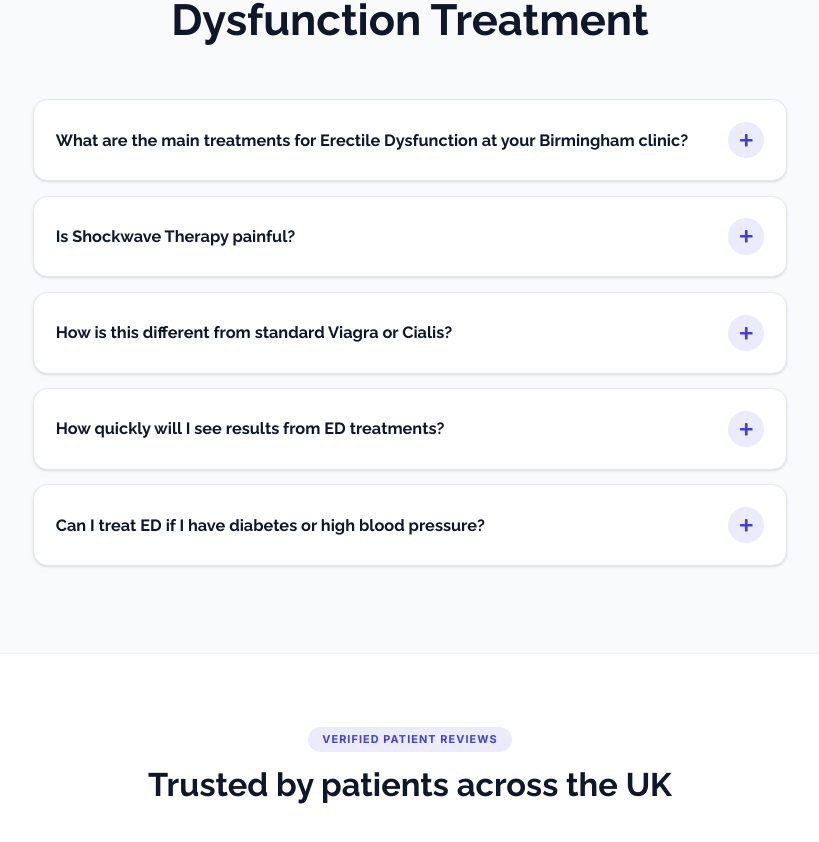
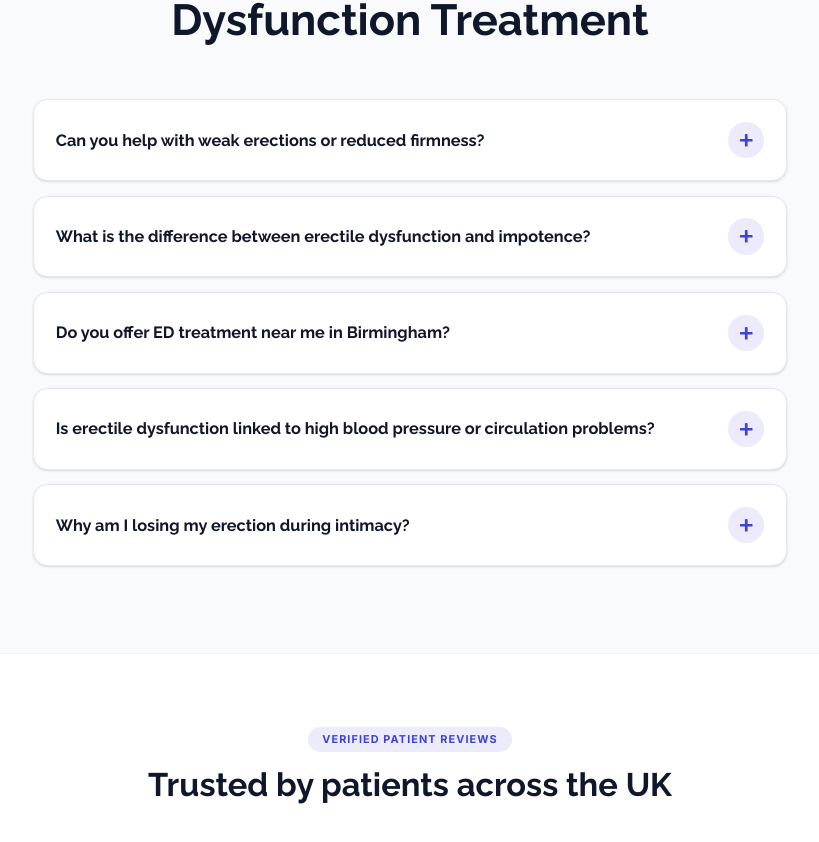
Before and after one commit to binithekid/Healing-PRP-Clinics-Preview, a Next.js app: page /birmingham/erectile-dysfunction in a window 1280 px wide. Shown: the part 7038-7880 px from the top of the page, without its empty margins (230-1049 px from the left). Built offline with nearby package versions, Linux system fonts and the light colour scheme.

Commit message:
Revise metadata and FAQs for ED treatment page
Updated metadata and FAQ content for erectile dysfunction page in Birmingham.

```diff
--- a/src/app/birmingham/erectile-dysfunction/page.tsx
+++ b/src/app/birmingham/erectile-dysfunction/page.tsx
@@ -7,19 +7,19 @@ const safeJsonLd = (obj: unknown) => JSON.stringify(obj).replace(/</g, "\\u003c"
 
 export const metadata: Metadata = {
   title: {
-    absolute: "Erectile Dysfunction Treatment Birmingham | Doctor-Led ED Clinic",
+    absolute: "Erectile Dysfunction Treatment Birmingham | Private ED Clinic",
   },
 
-  description:
-    "Private doctor-led erectile dysfunction treatment in Birmingham. Consultation for Shockwave Therapy, P-Shot and personalised ED treatment options in Edgbaston. Assessment required.",
+ description:
+  "Private erectile dysfunction treatment in Birmingham. Doctor-led ED and impotence assessment for weak erections, reduced firmness, difficulty maintaining erections and blood-flow related ED. Fees apply.",
   alternates: {
     canonical: "https://www.healing-prp.co.uk/birmingham/erectile-dysfunction",
   },
 
   openGraph: {
-    title: "Doctor-Led Erectile Dysfunction Treatment | Birmingham & Midlands",
+    title: "Erectile Dysfunction Treatment Birmingham | Private ED Clinic",
     description:
-      "Confidential, doctor-led ED treatments in Birmingham. Shockwave & PRP therapy. Conveniently serving Edgbaston, Solihull & Sutton Coldfield.",
+      "Private doctor-led ED and impotence assessment in Birmingham for weak erections, reduced firmness and difficulty maintaining erections. Serving Edgbaston, Solihull, Sutton Coldfield and the West Midlands.",
     url: "https://www.healing-prp.co.uk/birmingham/erectile-dysfunction",
     siteName: "Healing-PRP Clinics",
     locale: "en_GB",
@@ -36,8 +36,9 @@ export const metadata: Metadata = {
 
   twitter: {
     card: "summary_large_image",
-    title: "Doctor-Led Erectile Dysfunction Treatment | Birmingham",
-    description: "Confidential, doctor-led ED treatments in Birmingham. Shockwave & PRP therapy in Edgbaston.",
+    title: "Erectile Dysfunction Treatment Birmingham | Private ED Clinic",
+    description:
+      "Private ED and impotence assessment in Birmingham for weak erections, reduced firmness and difficulty maintaining erections. Doctor-led care. Fees apply.",
     images: ["/ed-doctor-consultation.webp"],
   },
 };
@@ -45,33 +46,33 @@ export const metadata: Metadata = {
 // --- SEO RICH FAQS (Birmingham & Midlands Focus) ---
 const faqs = [
   {
-    question: "What are the main treatments for Erectile Dysfunction at your Birmingham clinic?",
-    answer: "At our Birmingham clinic in Edgbaston, we offer a comprehensive, doctor-led approach to ED. This includes advanced regenerative options like Low-Intensity Shockwave Therapy and the P-Shot (PRP), as well as prescribing personalised medication for ED treatment tailored to your specific cardiovascular and metabolic profile.",
+  question: "Can you help with weak erections or reduced firmness?",
+  answer: "Yes. Men often seek help for weak erections, reduced firmness, trouble maintaining an erection, losing an erection during intimacy, or erections that feel less reliable than before. These symptoms can be linked to blood flow, hormones, medication, stress, lifestyle factors or other medical conditions. At our Birmingham clinic, suitability for treatment is assessed before any plan is recommended.",
   },
   {
-    question: "Is Shockwave Therapy painful?",
-    answer: "Most men visiting our West Midlands clinic find Shockwave Therapy very tolerable. You may feel a mild tapping sensation, but anaesthetic is not usually required. There is no downtime, allowing you to drive home to Solihull, Sutton Coldfield, or central Birmingham immediately after your session.",
+    question: "What is the difference between erectile dysfunction and impotence?",
+    answer: "Impotence is an older term often used to describe erectile dysfunction. Both usually refer to difficulty getting or maintaining an erection firm enough for satisfactory sexual activity. At Healing PRP Clinics Birmingham, we provide a doctor-led assessment to understand possible causes and discuss suitable private treatment options.",
   },
   {
-    question: "How is this different from standard Viagra or Cialis?",
-    answer: "Standard tablets only provide a temporary, symptom-based increase in blood flow. While we do prescribe personalised medication for ED treatment when appropriate, our core focus is on restorative therapies like Shockwave and PRP that aim to support long-term vascular function and tissue health.",
+    question: "Do you offer ED treatment near me in Birmingham?",
+    answer: "Healing PRP Clinics offers private doctor-led ED assessment in Edgbaston, Birmingham, serving men from Birmingham, Solihull, Harborne, Sutton Coldfield, Smethwick, Wolverhampton and the wider West Midlands. No GP referral is needed. Treatment options are discussed after consultation and suitability assessment.",
   },
   {
-    question: "How quickly will I see results from ED treatments?",
-    answer: "Tissue healing and vascular regeneration take time. While some men notice changes after just a few sessions, optimal improvements usually develop gradually in the weeks following your complete treatment course at our Birmingham clinic.",
+    question: "Is erectile dysfunction linked to high blood pressure or circulation problems?",
+    answer: "Yes. Erectile dysfunction can sometimes be linked to blood-flow problems, high blood pressure, diabetes, cholesterol, smoking or wider cardiovascular risk factors. A private ED consultation can help identify possible contributing factors and whether options such as shockwave therapy, blood tests, medication review or other treatments may be suitable.",
   },
   {
-    question: "Can I treat ED if I have diabetes or high blood pressure?",
-    answer: "Yes. Erectile dysfunction related to diabetes or vascular issues is incredibly common. During your private consultation at our Edgbaston clinic, our doctor will thoroughly assess your cardiovascular health and may recommend a combination of regenerative therapy alongside personalised medication for ED treatment.",
+    question: "Why am I losing my erection during intimacy?",
+    answer: "Losing an erection during intimacy can happen for several reasons, including blood-flow changes, stress, anxiety, tiredness, alcohol, medication side effects, hormone imbalance or underlying health conditions. A doctor-led ED assessment can help explore possible causes and suitable next steps.",
   },
   {
-    question: "Do I need a GP referral to visit your Birmingham ED clinic?",
-    answer: "No GP referral is required. We offer direct access to discreet, strictly 1:1 private consultations with our GMC-registered doctors for men across Birmingham, Solihull, and the wider West Midlands area.",
+    question: "Can psychological ED be treated?",
+    answer: "Psychological factors such as stress, anxiety, low confidence or relationship pressure can contribute to erectile dysfunction. In some men, physical and psychological factors overlap. During consultation, Dr Syed Abdi will assess your symptoms, medical history and likely contributing factors before discussing suitable options or onward referral where appropriate.",
   },
   {
-    question: "Is this treatment suitable for everyone?",
-    answer: "Suitability highly depends on the root cause of your erectile dysfunction, your overall health, and current medications. A thorough medical assessment at our Birmingham clinic ensures we recommend the safest and most effective protocol for your specific needs.",
-  },
+    question: "Can ED treatment help if tablets are no longer working well?",
+    answer: "Some men seek help because tablets such as sildenafil or tadalafil are no longer working as well as before, or because they experience side effects. At our Birmingham clinic, your response to previous treatments can be reviewed alongside possible causes such as blood flow, hormones, diabetes, blood pressure, medication and lifestyle factors.",
+  }
 ];
 
 // --- UPGRADED JSON-LD SCHEMA: Medical Clinic, Condition & Interconnected Therapies ---
```
